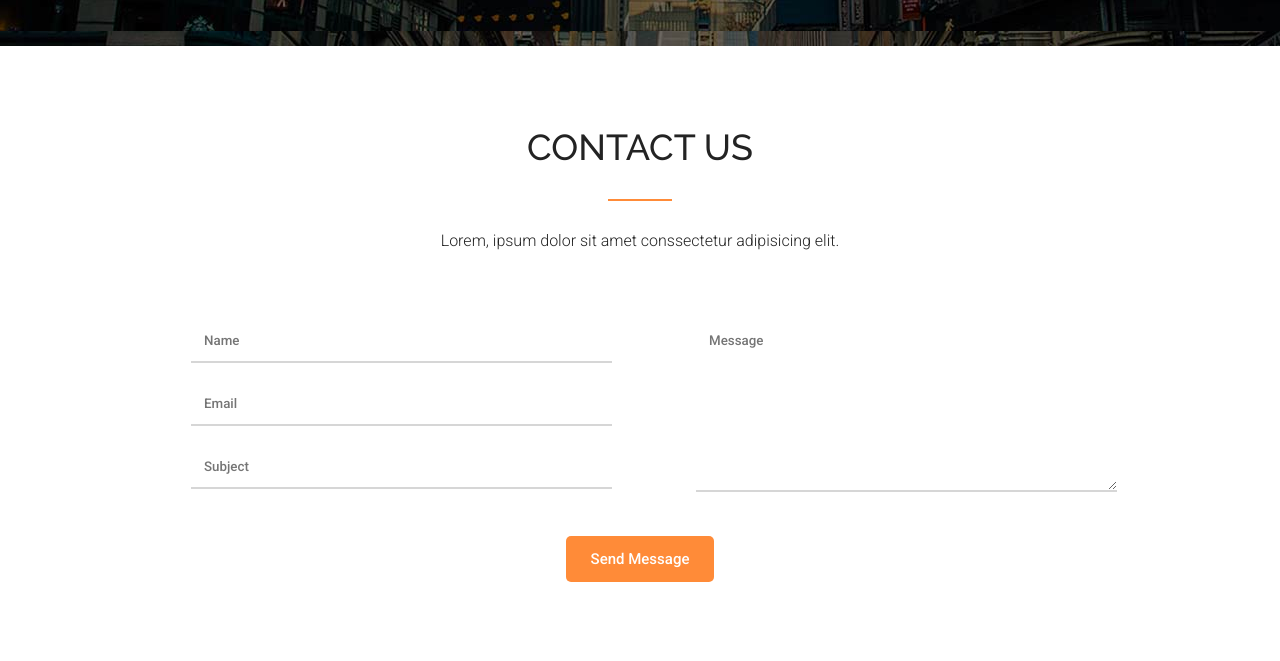
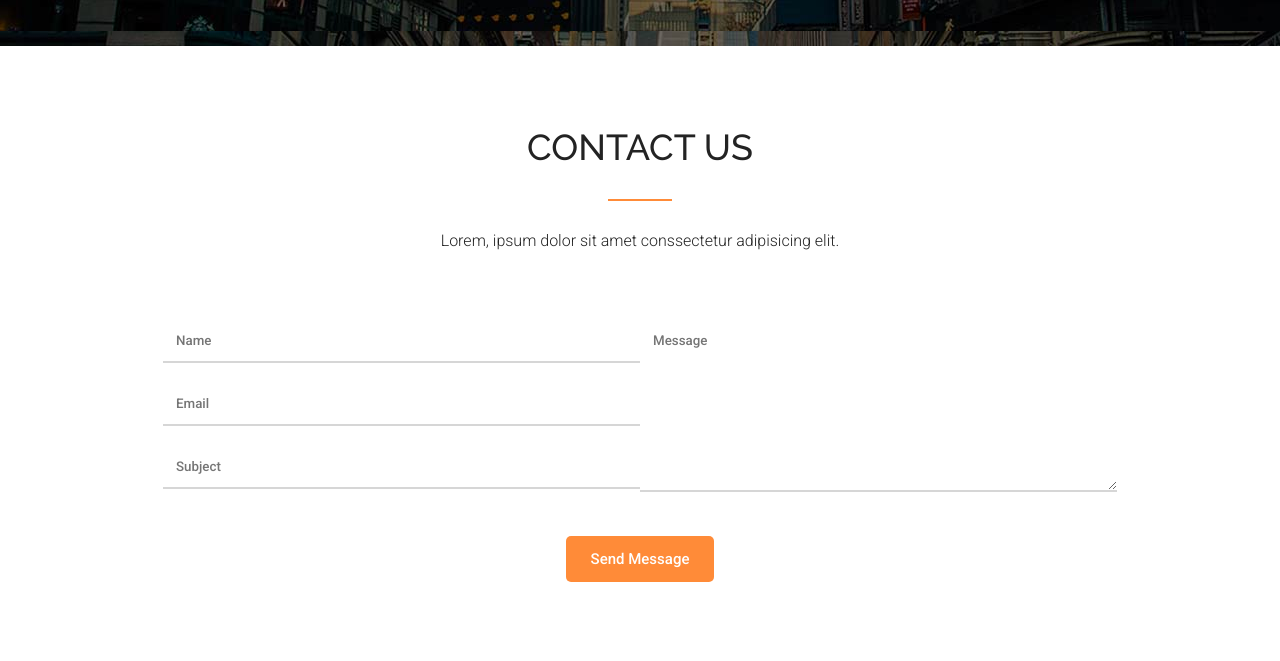
Before and after one commit to baonhatt/fastcoding-test, a plain HTML site: page index.html in a window 1280 px wide. Shown: the part 3192-3853 px from the top of the page. Drawn offline with Linux system fonts and the light colour scheme.

Commit message:
commit01

```diff
--- a/assets/style.css
+++ b/assets/style.css
@@ -1067,7 +1067,7 @@ section {
     border-bottom: 2px solid #d6d6d6;
     margin-bottom: 20px;
     padding: 13px;
-    margin-left: 1.75rem;
+    /* margin-left: 1.75rem; */
 }
 
 .p-2 {
--- a/index.html
+++ b/index.html
@@ -250,12 +250,12 @@
                 <p>Lorem, ipsum dolor sit amet conssectetur adipisicing elit.</p>
             </div>
             <div class="row">
-                <div class="col p-2">
+                <div class="col">
                     <input type="text" placeholder="Name">
                     <input type="text" placeholder="Email">
                     <input type="text" placeholder="Subject">
                 </div>
-                <div class="col p-2">
+                <div class="col">
                     <textarea placeholder="Message" id=""></textarea>
                 </div>
             </div>
```
